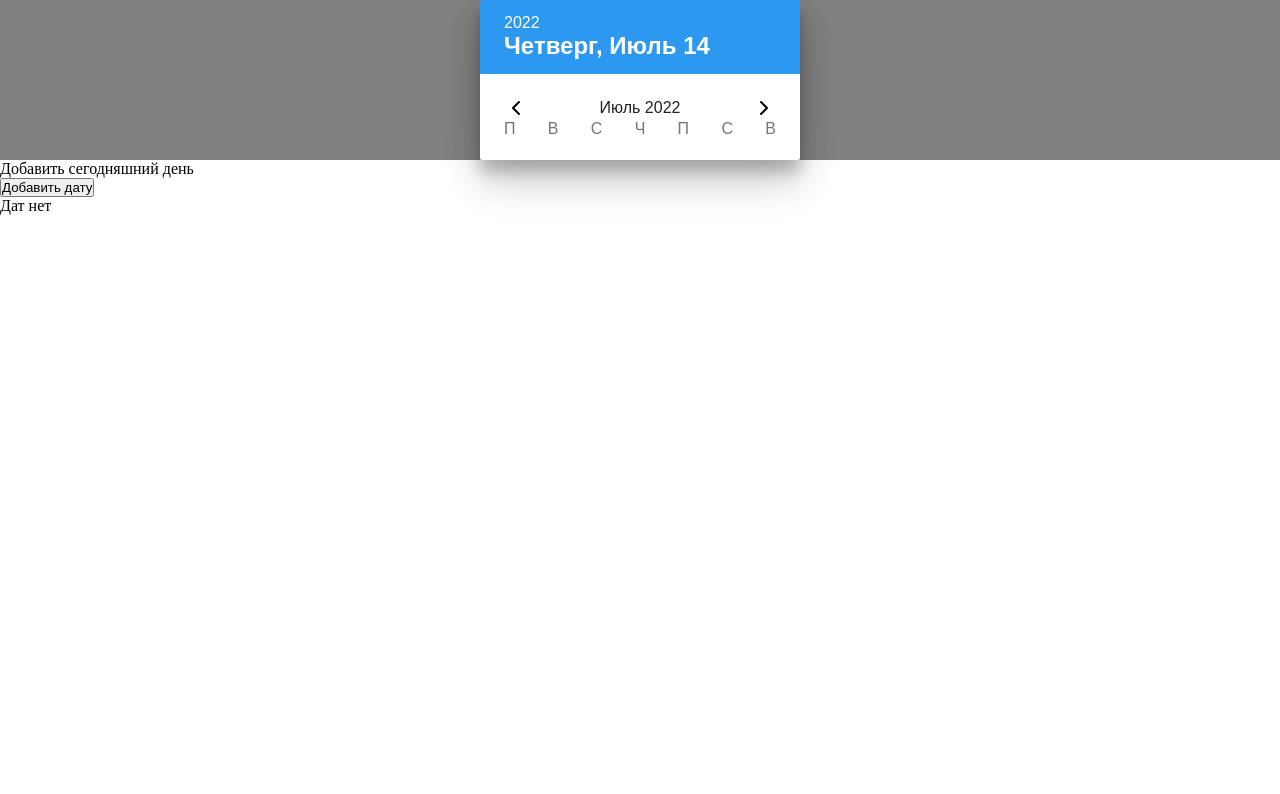
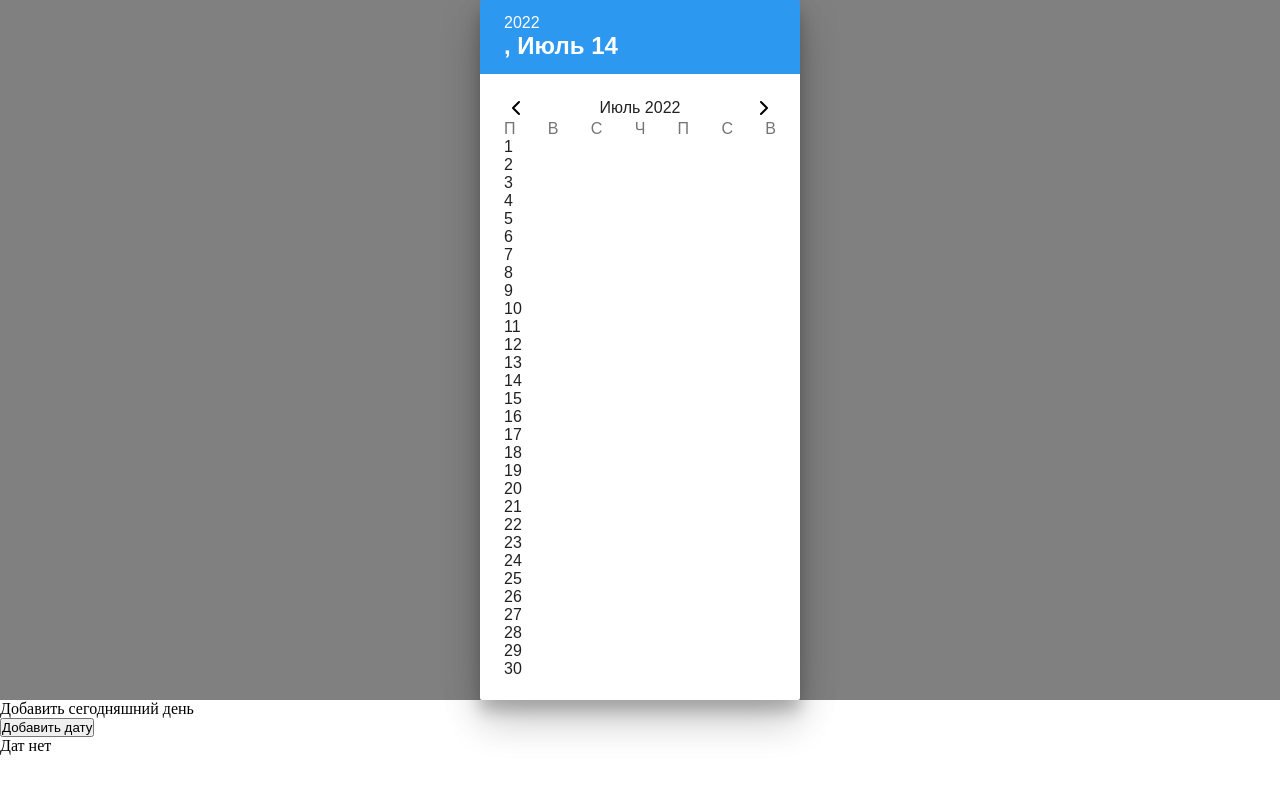
Before and after one commit to mork1ch/petZavetCalendar, a React (Create React App) app: page / in a window 1280 px wide. Shown: the top 794 px of the page. Built offline with nearby package versions, Linux system fonts and the light colour scheme.

Commit message:
test next month

```diff
--- a/src/components/calendar/Calendar.jsx
+++ b/src/components/calendar/Calendar.jsx
@@ -1,10 +1,8 @@
-import moment from "moment";
 import React from "react";
 import "./style/calendar.scss";
 
 export default function Calendar() {
 	let date = new Date();
-	// console.log(date);
 
 	var months = [
 			"Январь",
@@ -44,18 +42,36 @@ export default function Calendar() {
 			"Суббота",
 		];
 
-	var testDate = moment("MMMM");
-	console.log("test", testDate);
+	var dateObj = {
+		yearNow: date.getFullYear(),
+		month: date.getMonth(),
+		dayNowNumber: date.getDate(),
+	};
 
 	// Дата сегодня
-	const yearNow = date.getFullYear(),
-		monthNow = shortMonths[date.getMonth()],
-		monthNowFull = months[date.getMonth()],
-		dayNowNumber = date.getDate(),
-		dayNowText = days[date.getDay()];
+	// const yearNow = date.getFullYear(),
+	// 	monthNow = shortMonths[date.getMonth()],
+	// 	monthNowFull = months[date.getMonth()],
+	// 	dayNowNumber = date.getDate(),
+	// 	dayNowText = days[date.getDay()];
 
-	var daysOnMonth = new Date(yearNow, date.getMonth(), 0).getDate();
-	console.log(daysOnMonth);
+	const yearNow = dateObj.yearNow,
+		monthNow = shortMonths[dateObj.month],
+		monthNowFull = months[dateObj.month],
+		dayNowNumber = dateObj.dayNowNumber,
+		dayNowText = days[dateObj.dayNowNumber];
+
+	let daysOnMonth = new Date(yearNow, date.getMonth(), 0).getDate(); // Дней в месяце
+	var DaysOnMonth = []; // все дни в числах от 1 до окончания месяца
+	for (let i = 0; daysOnMonth > i; i++) {
+		DaysOnMonth.push(i + 1);
+	}
+
+	function monthNext() {
+		// date.monthNow = ;
+		// date.monthNowFull = ;
+	}
+	function monthPrev() {}
 
 	return (
 		<div className="calendar">
@@ -82,7 +98,11 @@ export default function Calendar() {
 					<p>с</p>
 					<p>в</p>
 				</div>
-				<div className="days"></div>
+				<div className="days">
+					{DaysOnMonth.map((item) => (
+						<p>{item}</p>
+					))}
+				</div>
 			</div>
 		</div>
 	);
```
